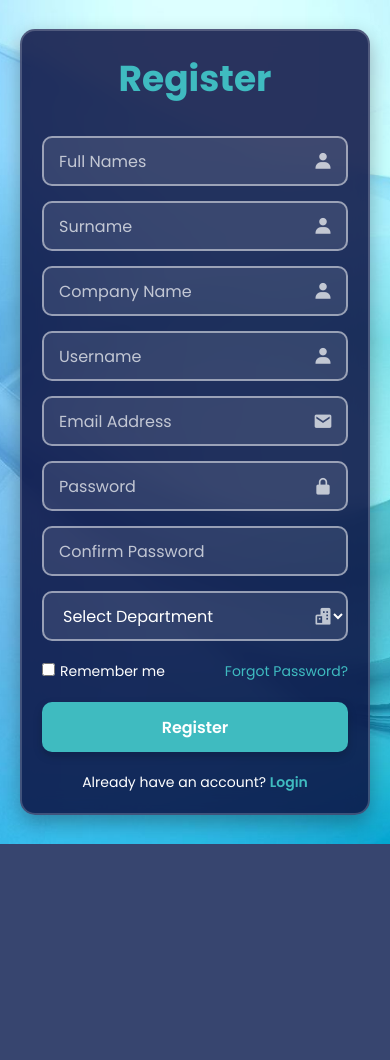
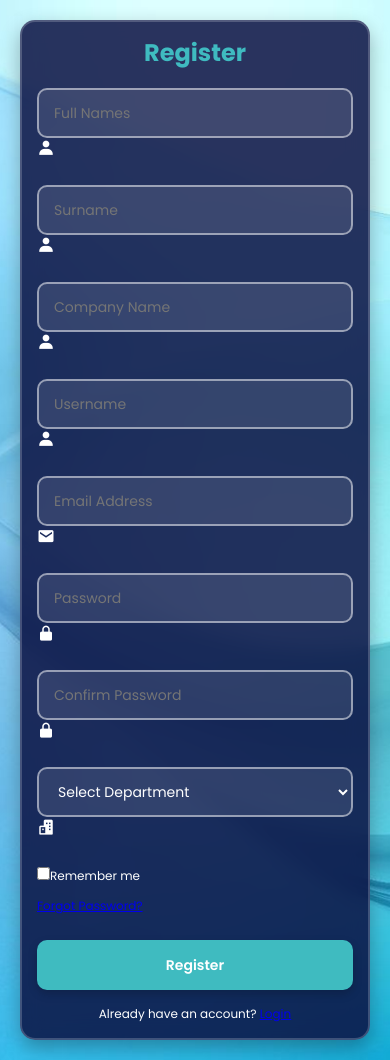
Before and after one commit to MalulekeNS/Salesforce, a PHP site: page /registerForm.html in a window 390 px wide. Before the commit the page ends 844 px from the top, so only its background shows below. Run offline with PHP 8.4, Linux system fonts and the light colour scheme.

Commit message:
Update styleee.css

```diff
--- a/styleee.css
+++ b/styleee.css
@@ -21,34 +21,39 @@ body {
 
 /* Form Container */
 .wrapper {
+    width: 95%; /* Add width control for mobile */
     max-width: 900px;
-    background: rgba(10, 16, 66, 0.85); /* Darker backdrop for better contrast */
+    background: rgba(10, 16, 66, 0.85);
     border: 2px solid rgba(255, 255, 255, 0.2);
     border-radius: 15px;
-    padding: 40px;
+    padding: clamp(20px, 4vw, 40px); /* Responsive padding */
     box-shadow: 0 8px 20px rgba(0, 0, 0, 0.3);
     backdrop-filter: blur(10px);
+    overflow-x: hidden; /* Prevent horizontal scroll */
 }
 
 /* Header Styling */
 .wrapper h1 {
-    font-size: 36px;
+    font-size: clamp(24px, 5vw, 36px); /* Responsive font size */
     text-align: center;
     font-weight: 700;
     color: #3fbbc0;
-    margin-bottom: 30px;
+    margin-bottom: clamp(20px, 4vw, 30px);
+    line-height: 1.3;
+    word-wrap: break-word;
 }
 
 /* Form Layout */
 .form-grid {
     display: grid;
-    grid-template-columns: repeat(auto-fit, minmax(250px, 1fr)); /* Responsive grid */
-    gap: 20px;
+    grid-template-columns: repeat(auto-fit, minmax(250px, 1fr));
+    gap: clamp(15px, 3vw, 20px);
 }
 
 .input-box {
     position: relative;
     width: 100%;
+    margin-bottom: 10px; /* Add space between stacked inputs */
 }
 
 .input-box input,
@@ -60,55 +65,21 @@ body {
     padding: 0 15px;
     background: rgba(255, 255, 255, 0.1);
     color: #fff;
-    font-size: 16px;
+    font-size: clamp(14px, 3vw, 16px);
     outline: none;
     transition: border-color 0.3s;
-}
-
-.input-box input::placeholder {
-    color: rgba(255, 255, 255, 0.7);
-}
-
-.input-box input:focus,
-.input-box select:focus {
-    border-color: #3fbbc0;
-}
-
-.input-box i {
-    position: absolute;
-    right: 15px;
-    top: 50%;
-    transform: translateY(-50%);
-    color: rgba(255, 255, 255, 0.7);
-    font-size: 20px;
-}
-
-.input-box.confirm-password i {
-    display: none; /* No icon for confirm password */
 }
 
 /* Remember Me and Forgot Password */
 .remember-forgot {
     display: flex;
+    flex-direction: row; /* Keep items in row by default */
     justify-content: space-between;
     align-items: center;
-    font-size: 14px;
-    margin: 20px 0;
-}
-
-.remember-forgot label input {
-    accent-color: #3fbbc0;
-    margin-right: 5px;
-}
-
-.remember-forgot a {
-    color: #3fbbc0;
-    text-decoration: none;
-    transition: color 0.3s;
-}
-
-.remember-forgot a:hover {
-    color: #65c9cd;
+    font-size: clamp(12px, 3vw, 14px);
+    margin: clamp(15px, 3vw, 20px) 0;
+    flex-wrap: wrap; /* Allow wrapping on very small screens */
+    gap: 10px; /* Space between wrapped items */
 }
 
 /* Submit Button */
@@ -119,43 +90,67 @@ body {
     border-radius: 10px;
     background: #3fbbc0;
     color: #fff;
-    font-size: 16px;
+    font-size: clamp(14px, 3vw, 16px);
     font-weight: 600;
     cursor: pointer;
     transition: background 0.3s;
     box-shadow: 0 4px 10px rgba(0, 0, 0, 0.2);
-}
-
-.wrapper .btn:hover {
-    background: #65c9cd;
+    margin-top: 10px; /* Add space above button */
 }
 
 /* Register Link */
 .wrapper .register-link {
     text-align: center;
-    font-size: 14px;
-    margin-top: 20px;
-}
-
-.wrapper .register-link a {
-    color: #3fbbc0;
-    text-decoration: none;
-    font-weight: 600;
-    transition: color 0.3s;
-}
-
-.wrapper .register-link a:hover {
-    color: #65c9cd;
+    font-size: clamp(12px, 3vw, 14px);
+    margin-top: clamp(15px, 3vw, 20px);
+    word-wrap: break-word;
 }
 
 /* Responsive Adjustments */
 @media (max-width: 768px) {
+    body {
+        padding: 10px; /* Reduce body padding on mobile */
+    }
+
     .wrapper {
-        padding: 20px;
+        padding: 15px;
+        margin: 10px;
     }
 
     .form-grid {
         grid-template-columns: 1fr;
-        gap: 15px;
+        gap: 12px;
+    }
+
+    .remember-forgot {
+        flex-direction: column; /* Stack items on very small screens */
+        align-items: flex-start;
+        gap: 12px;
+    }
+
+    .input-box i {
+        font-size: 18px; /* Slightly smaller icons on mobile */
     }
 }
+
+/* Extra small devices */
+@media (max-width: 360px) {
+    .wrapper {
+        padding: 12px;
+    }
+
+    .input-box input,
+    .input-box select {
+        height: 45px; /* Slightly smaller input height */
+        font-size: 14px;
+    }
+
+    .wrapper .btn {
+        height: 45px;
+    }
+
+    .remember-forgot label,
+    .remember-forgot a {
+        font-size: 12px;
+    }
+}
```
